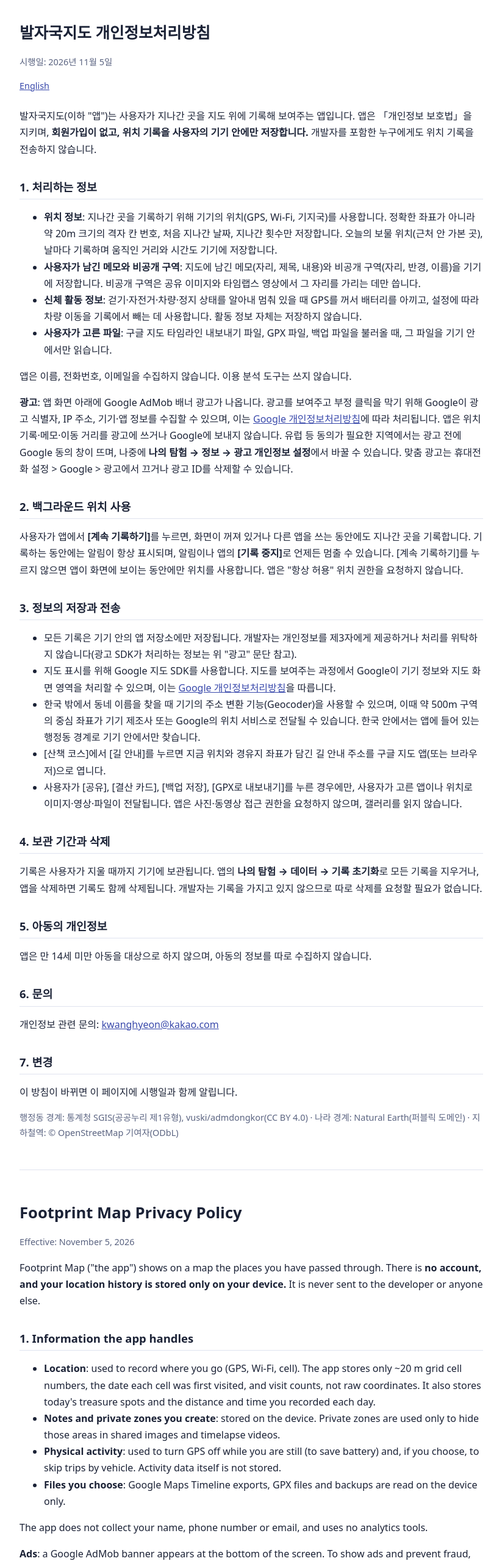
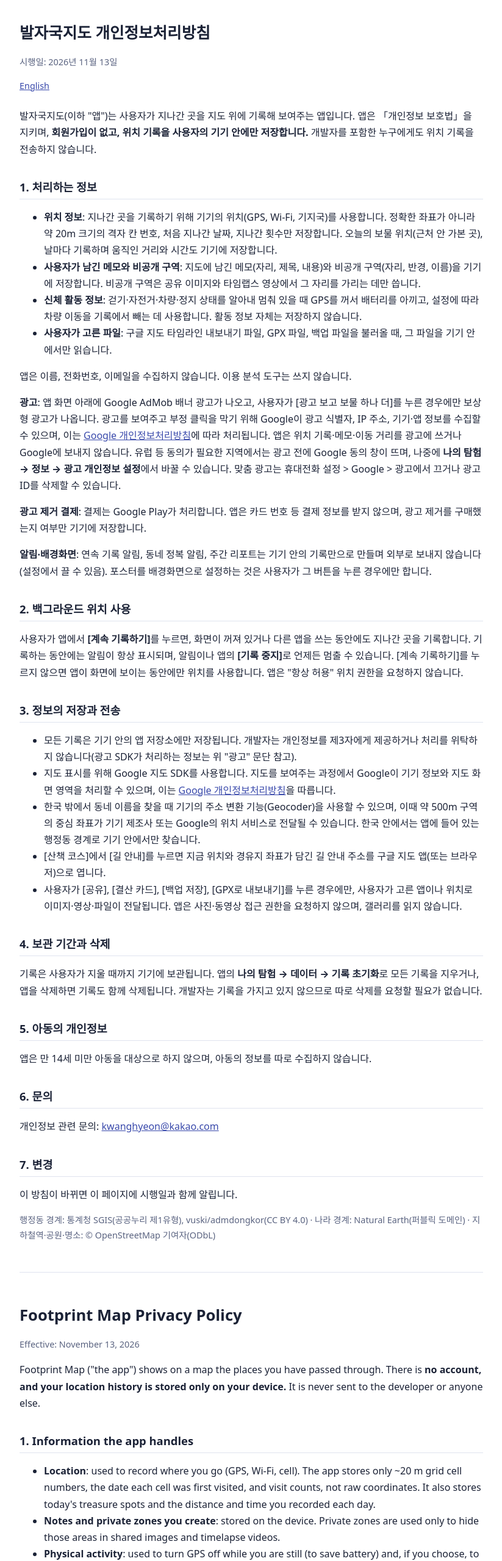
Before and after one commit to kwanghyeon-cpu/footprintmap-privacy, a plain HTML site: page index.html in a window 1280 px wide. Shown: the top 2560 px of the page at 61% size, without its empty margins (228-1051 px from the left). Drawn offline with Linux system fonts and the light colour scheme.

Commit message:
보상형 광고, 광고 제거 결제, 알림 내용 추가

```diff
--- a/index.html
+++ b/index.html
@@ -20,7 +20,7 @@
 <body>
 <main>
 <h1>발자국지도 개인정보처리방침</h1>
-<p class="muted">시행일: 2026년 11월 5일</p>
+<p class="muted">시행일: 2026년 11월 13일</p>
 <nav class="muted"><a href="#en">English</a></nav>
 
 <p>발자국지도(이하 "앱")는 사용자가 지나간 곳을 지도 위에 기록해 보여주는 앱입니다. 앱은 「개인정보 보호법」을 지키며, <strong>회원가입이 없고, 위치 기록을 사용자의 기기 안에만 저장합니다.</strong> 개발자를 포함한 누구에게도 위치 기록을 전송하지 않습니다.</p>
@@ -33,7 +33,9 @@
   <li><strong>사용자가 고른 파일</strong>: 구글 지도 타임라인 내보내기 파일, GPX 파일, 백업 파일을 불러올 때, 그 파일을 기기 안에서만 읽습니다.</li>
 </ul>
 <p>앱은 이름, 전화번호, 이메일을 수집하지 않습니다. 이용 분석 도구는 쓰지 않습니다.</p>
-<p><strong>광고</strong>: 앱 화면 아래에 Google AdMob 배너 광고가 나옵니다. 광고를 보여주고 부정 클릭을 막기 위해 Google이 광고 식별자, IP 주소, 기기·앱 정보를 수집할 수 있으며, 이는 <a href="https://policies.google.com/privacy">Google 개인정보처리방침</a>에 따라 처리됩니다. 앱은 위치 기록·메모·이동 거리를 광고에 쓰거나 Google에 보내지 않습니다. 유럽 등 동의가 필요한 지역에서는 광고 전에 Google 동의 창이 뜨며, 나중에 <strong>나의 탐험 → 정보 → 광고 개인정보 설정</strong>에서 바꿀 수 있습니다. 맞춤 광고는 휴대전화 설정 &gt; Google &gt; 광고에서 끄거나 광고 ID를 삭제할 수 있습니다.</p>
+<p><strong>광고</strong>: 앱 화면 아래에 Google AdMob 배너 광고가 나오고, 사용자가 [광고 보고 보물 하나 더]를 누른 경우에만 보상형 광고가 나옵니다. 광고를 보여주고 부정 클릭을 막기 위해 Google이 광고 식별자, IP 주소, 기기·앱 정보를 수집할 수 있으며, 이는 <a href="https://policies.google.com/privacy">Google 개인정보처리방침</a>에 따라 처리됩니다. 앱은 위치 기록·메모·이동 거리를 광고에 쓰거나 Google에 보내지 않습니다. 유럽 등 동의가 필요한 지역에서는 광고 전에 Google 동의 창이 뜨며, 나중에 <strong>나의 탐험 → 정보 → 광고 개인정보 설정</strong>에서 바꿀 수 있습니다. 맞춤 광고는 휴대전화 설정 &gt; Google &gt; 광고에서 끄거나 광고 ID를 삭제할 수 있습니다.</p>
+<p><strong>광고 제거 결제</strong>: 결제는 Google Play가 처리합니다. 앱은 카드 번호 등 결제 정보를 받지 않으며, 광고 제거를 구매했는지 여부만 기기에 저장합니다.</p>
+<p><strong>알림·배경화면</strong>: 연속 기록 알림, 동네 정복 알림, 주간 리포트는 기기 안의 기록만으로 만들며 외부로 보내지 않습니다(설정에서 끌 수 있음). 포스터를 배경화면으로 설정하는 것은 사용자가 그 버튼을 누른 경우에만 합니다.</p>
 
 <h2>2. 백그라운드 위치 사용</h2>
 <p>사용자가 앱에서 <strong>[계속 기록하기]</strong>를 누르면, 화면이 꺼져 있거나 다른 앱을 쓰는 동안에도 지나간 곳을 기록합니다. 기록하는 동안에는 알림이 항상 표시되며, 알림이나 앱의 <strong>[기록 중지]</strong>로 언제든 멈출 수 있습니다. [계속 기록하기]를 누르지 않으면 앱이 화면에 보이는 동안에만 위치를 사용합니다. 앱은 "항상 허용" 위치 권한을 요청하지 않습니다.</p>
@@ -59,13 +61,13 @@
 <h2>7. 변경</h2>
 <p>이 방침이 바뀌면 이 페이지에 시행일과 함께 알립니다.</p>
 
-<p class="muted">행정동 경계: 통계청 SGIS(공공누리 제1유형), vuski/admdongkor(CC BY 4.0) · 나라 경계: Natural Earth(퍼블릭 도메인) · 지하철역: © OpenStreetMap 기여자(ODbL)</p>
+<p class="muted">행정동 경계: 통계청 SGIS(공공누리 제1유형), vuski/admdongkor(CC BY 4.0) · 나라 경계: Natural Earth(퍼블릭 도메인) · 지하철역·공원·명소: © OpenStreetMap 기여자(ODbL)</p>
 
 <hr>
 
 <section id="en" lang="en">
 <h1>Footprint Map Privacy Policy</h1>
-<p class="muted">Effective: November 5, 2026</p>
+<p class="muted">Effective: November 13, 2026</p>
 
 <p>Footprint Map ("the app") shows on a map the places you have passed through. There is <strong>no account, and your location history is stored only on your device.</strong> It is never sent to the developer or anyone else.</p>
 
@@ -77,7 +79,9 @@
   <li><strong>Files you choose</strong>: Google Maps Timeline exports, GPX files and backups are read on the device only.</li>
 </ul>
 <p>The app does not collect your name, phone number or email, and uses no analytics tools.</p>
-<p><strong>Ads</strong>: a Google AdMob banner appears at the bottom of the screen. To show ads and prevent fraud, Google may collect the advertising ID, IP address and device/app information under the <a href="https://policies.google.com/privacy">Google Privacy Policy</a>. The app never uses or sends your location history, notes or distances for ads. Where consent is required (e.g. the EU), Google's consent form appears first; you can change it later in <strong>My exploration → About → Ad privacy settings</strong>. You can turn off personalized ads or delete your advertising ID in your phone's Settings &gt; Google &gt; Ads.</p>
+<p><strong>Ads</strong>: a Google AdMob banner appears at the bottom of the screen, and a rewarded ad plays only when you tap "Watch an ad for one more treasure". To show ads and prevent fraud, Google may collect the advertising ID, IP address and device/app information under the <a href="https://policies.google.com/privacy">Google Privacy Policy</a>. The app never uses or sends your location history, notes or distances for ads. Where consent is required (e.g. the EU), Google's consent form appears first; you can change it later in <strong>My exploration → About → Ad privacy settings</strong>. You can turn off personalized ads or delete your advertising ID in your phone's Settings &gt; Google &gt; Ads.</p>
+<p><strong>Remove-ads purchase</strong>: payment is handled by Google Play. The app never receives card or payment details; it only stores on the device whether ads were removed.</p>
+<p><strong>Notifications and wallpaper</strong>: streak reminders, neighborhood milestones and the weekly report are built from on-device records only and never sent anywhere (you can turn them off in settings). The poster is set as wallpaper only when you tap that button.</p>
 
 <h2>2. Background location</h2>
 <p>When you tap <strong>Keep recording</strong>, the app keeps recording while the screen is off, using a foreground service with an always-visible notification. Stop it any time from the notification or the app. The app does not request "Allow all the time" location access.</p>
```
